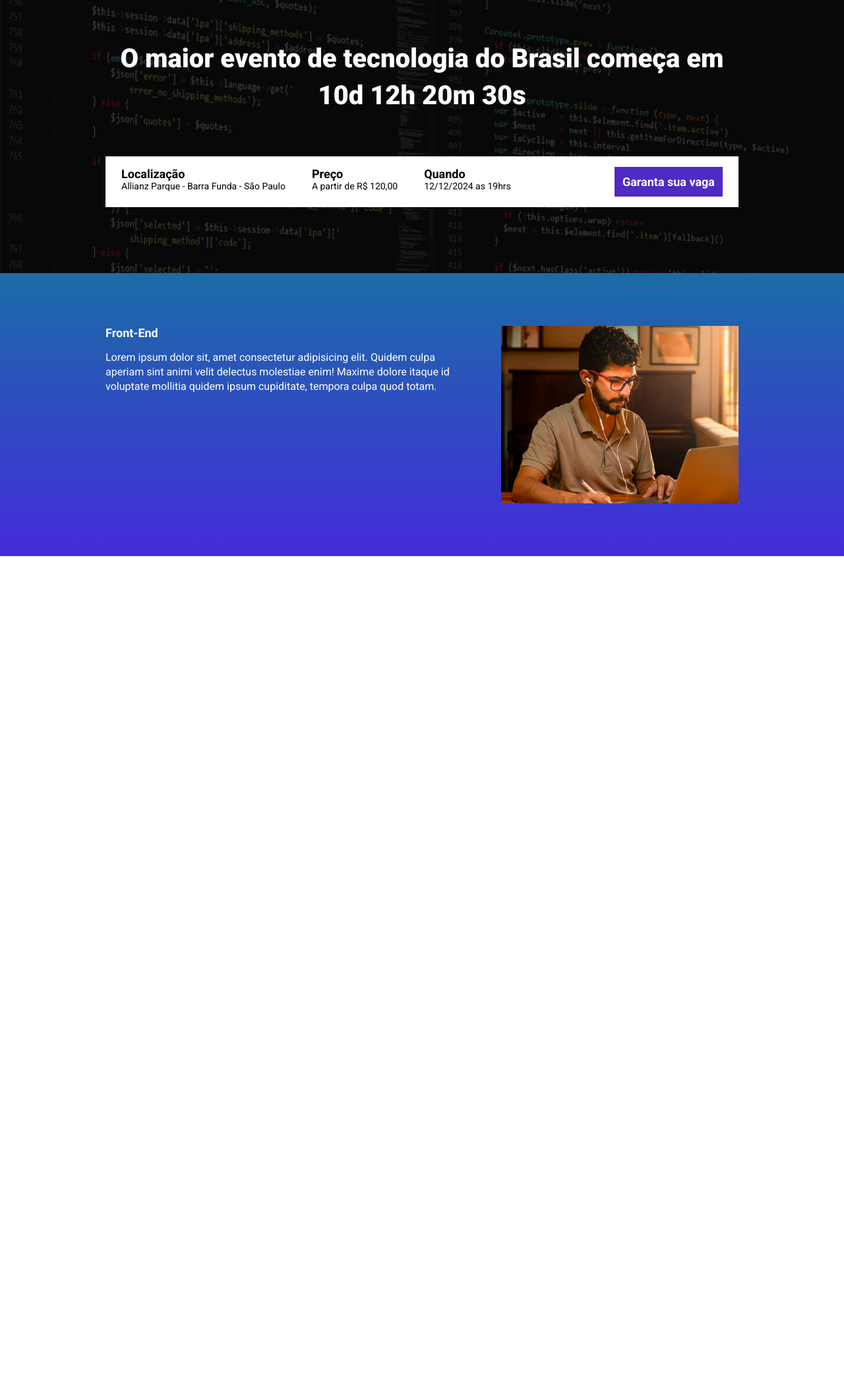
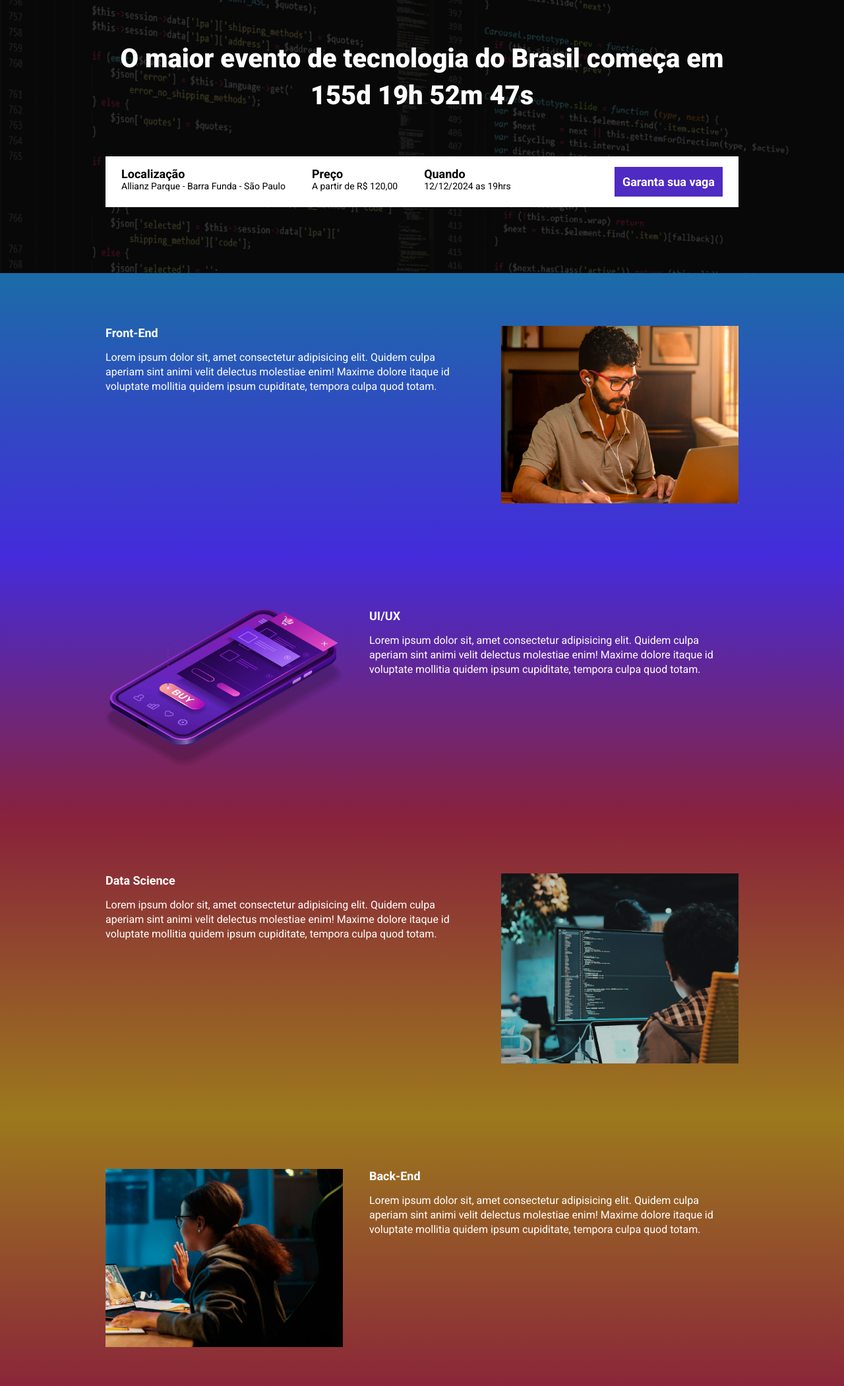
Before and after one commit to kaspergustavo/ebac_tech_talks, a website built with Parcel: page src/index.html in a window 1280 px wide. Shown: the part 147-2248 px from the top of the page at 66% size. Before the commit the page ends 990 px from the top, so only its background shows below. Built offline with nearby package versions, Linux system fonts and the light colour scheme.

Commit message:
criando a contagem regressiva

```diff
--- a/package.json
+++ b/package.json
@@ -2,9 +2,9 @@
   "name": "ebac_talks",
   "version": "1.0.0",
   "description": "",
-  "main": "index.js",
   "scripts": {
     "dev": "parcel src/index.html src/styles/main.scss src/scripts/main.js --no-cache",
+    "build": "parcel build src/index.html",
     "test": "echo \"Error: no test specified\" && exit 1"
   },
   "keywords": [],
--- a/src/index.html
+++ b/src/index.html
@@ -9,13 +9,14 @@
     <link rel="preconnect" href="https://fonts.gstatic.com" crossorigin>
     <link href="https://fonts.googleapis.com/css2?family=Roboto:wght@400;700;900&display=swap" rel="stylesheet">
     <link rel="stylesheet" href="styles/main.scss">
+    <link rel="stylesheet" href="https://unpkg.com/aos@next/dist/aos.css" />
 </head>
 <body>
     <header class="hero">
         <div class="container">
             <img class="hero__logo" src="./images/ebac_logo.svg" alt="EBAC">
             <p class="hero__text">
-                O maior evento de tecnologia do Brasil começa em 10d 12h 20m 30s
+                O maior evento de tecnologia do Brasil começa em <span id="contador"></span>
             </p>
             <div class="infos-bar">
                 <ul class="infos-bar__infos">
@@ -38,8 +39,8 @@
             </div>
         </div>
     </header>
-    <section class="event">
-        <div class="container">
+    <section class="event event--frontend">
+        <div class="container" data-aos="fade-right">
             <div class="event__details">
                 <h2 class="event__details__title">Front-End</h2>
                 <p class="event__details__description">
@@ -49,7 +50,41 @@
             <img class="event__image" src="./images/frontend.png" alt="Front-End">
         </div>
     </section>
+    <section class="event event--ui-ux event--image-left">
+        <div class="container" data-aos="fade-left">
+            <div class="event__details">
+                <h2 class="event__details__title">UI/UX</h2>
+                <p class="event__details__description">
+                    Lorem ipsum dolor sit, amet consectetur adipisicing elit. Quidem culpa aperiam sint animi velit delectus molestiae enim! Maxime dolore itaque id voluptate mollitia quidem ipsum cupiditate, tempora culpa quod totam.
+                </p>
+            </div>
+            <img class="event__image" src="./images/ui-ux.png" alt="UI/UX">
+        </div>
+    </section>
+    <section class="event event--data-science">
+        <div class="container"  data-aos="fade-right">
+            <div class="event__details">
+                <h2 class="event__details__title">Data Science</h2>
+                <p class="event__details__description">
+                    Lorem ipsum dolor sit, amet consectetur adipisicing elit. Quidem culpa aperiam sint animi velit delectus molestiae enim! Maxime dolore itaque id voluptate mollitia quidem ipsum cupiditate, tempora culpa quod totam.
+                </p>
+            </div>
+            <img class="event__image" src="./images/data.png" alt="Data Science">
+        </div>
+    </section>
+    <section class="event event--backend event--image-left">
+        <div class="container" data-aos="fade-left">
+            <div class="event__details">
+                <h2 class="event__details__title">Back-End</h2>
+                <p class="event__details__description">
+                    Lorem ipsum dolor sit, amet consectetur adipisicing elit. Quidem culpa aperiam sint animi velit delectus molestiae enim! Maxime dolore itaque id voluptate mollitia quidem ipsum cupiditate, tempora culpa quod totam.
+                </p>
+            </div>
+            <img class="event__image" src="./images/backend.png" alt="Back-End">
+        </div>
+    </section>
 
+    <script src="https://unpkg.com/aos@next/dist/aos.js"></script>
     <script src="scripts/main.js"></script>
 </body>
 </html>
--- a/src/scripts/main.js
+++ b/src/scripts/main.js
@@ -0,0 +1,27 @@
+AOS.init();
+
+const dataDoEvento = new Date("Dec 12, 2024 19:00:00");
+const timeStampDoEvento = dataDoEvento.getTime();
+
+const contaAsHoras = setInterval(function() {
+    const agora = new Date();
+    const timeStampAtual = agora.getTime();
+
+    const distanciaAteOEvento = timeStampDoEvento - timeStampAtual;
+
+    const diaEmMs = 1000 * 60 * 60 * 24;
+    const horaEmMs = 1000 * 60 * 60;
+    const minutoEmMs = 1000 * 60;
+
+    const diasAteOEvento = Math.floor(distanciaAteOEvento / diaEmMs);
+    const horasAteOEvento = Math.floor((distanciaAteOEvento % diaEmMs) / horaEmMs);
+    const minutosAteOEvento = Math.floor((distanciaAteOEvento % horaEmMs) / minutoEmMs);
+    const segundosAteOEvento = Math.floor((distanciaAteOEvento % minutoEmMs) / 1000);
+
+    document.getElementById('contador').innerHTML = `${diasAteOEvento}d ${horasAteOEvento}h ${minutosAteOEvento}m ${segundosAteOEvento}s`;
+
+    if (distanciaAteOEvento < 0) {
+        clearInterval(contaAsHoras);
+        document.getElementById('contador').innerHTML = 'Evento expirado'
+    }
+}, 1000);
--- a/src/styles/_event.scss
+++ b/src/styles/_event.scss
@@ -1,10 +1,33 @@
+@use 'variables';
+
 .event {
     padding: 80px 0;
-    background-image: linear-gradient(#1B6CA7, #442BDB);
+
+    &--frontend {
+        background-image: linear-gradient(variables.$blue1, variables.$blue2);
+    }
+
+    &--ui-ux {
+        background-image: linear-gradient(variables.$blue2, variables.$pink);
+    }
+
+    &--data-science {
+        background-image: linear-gradient(variables.$pink, variables.$yellow);
+    }
+
+    &--backend {
+        background-image: linear-gradient(variables.$yellow, variables.$pink);
+    }
+
+    &--image-left {
+        .container {
+            flex-direction: row-reverse;
+        }
+    }
 
     .container {
         display: flex;
-
+        gap: 40px;
     }
 
     &__image {
@@ -12,7 +35,6 @@
     }
 
     &__details {
-        margin-right: 40px;
 
         &__title {
             font-size: 18px;
--- a/src/styles/_hero.scss
+++ b/src/styles/_hero.scss
@@ -1,3 +1,5 @@
+@use 'variables';
+
 .hero {
     padding-top: 64px;
     padding-bottom: 100px;
@@ -16,7 +18,7 @@
         left: 0;
         width: 100%;
         height: 100%;
-        background-color: #000;
+        background-color: variables.$secondaryTextColor;
         content: '';
         opacity: .7;
     }
--- /dev/null
+++ b/src/styles/_variables.scss
@@ -0,0 +1,8 @@
+$textColor: #fff;
+$secondaryTextColor: #000;
+
+$blue1: #1B6CA7;
+$blue2: #442BDB;
+$pink: #89223b;
+$yellow: #9c791d;
+$purple: #4F2AC3;
--- a/src/styles/components/_buttons.scss
+++ b/src/styles/components/_buttons.scss
@@ -1,3 +1,5 @@
+@use '../variables';
+
 .button {
     padding: 12px;
     font-size: 18px;
@@ -7,8 +9,8 @@
     white-space: nowrap;
 
     &--primary {
-        color: #fff;
-        background-color: #4F2AC3;
+        color: variables.$textColor;
+        background-color: variables.$purple;
     }
 
     @media (max-width: 640px) {
--- a/src/styles/components/_infos_bar.scss
+++ b/src/styles/components/_infos_bar.scss
@@ -1,6 +1,8 @@
+@use '../variables';
+
 .infos-bar {
     padding: 16px 24px;
-    background-color: #fff;
+    background-color: variables.$textColor;
     display: flex;
     justify-content: space-between;
 
@@ -10,12 +12,12 @@
 
         &__item {
             font-size: 14px;
-            color: #000;
+            color: variables.$secondaryTextColor;
 
             b {
                 font-size: 18px;
                 display: block;
-                color: #000;
+                color: variables.$secondaryTextColor;
             }
         }
     }
--- a/src/styles/main.scss
+++ b/src/styles/main.scss
@@ -2,13 +2,14 @@
 @use 'components/infos_bar';
 @use 'components/buttons';
 @use 'event';
+@use 'variables';
 
 * {
     margin: 0;
     padding: 0;
     box-sizing: border-box;
     font-family: "Roboto", sans-serif;
-    color: #fff;
+    color: variables.$textColor;
     list-style: none;
 }
 
```
